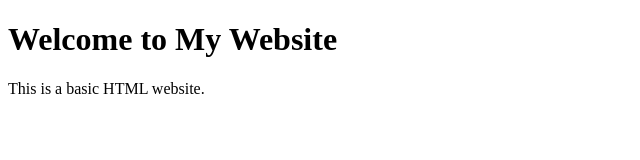
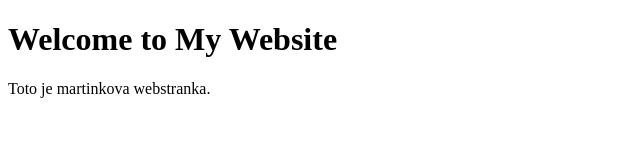
Before and after one commit to DarkMaster9452/martinko-, a plain HTML site: page index.html in a window 1280 px wide. Shown: the full height of the page, 0-640 px from the left. Drawn offline with Linux system fonts and the light colour scheme.

Commit message:
Update index.html

```diff
--- a/index.html
+++ b/index.html
@@ -5,6 +5,6 @@
 </head>
 <body>
     <h1>Welcome to My Website</h1>
-    <p>This is a basic HTML website.</p>
+    <p>Toto je martinkova webstranka.</p>
 </body>
 </html>
```
